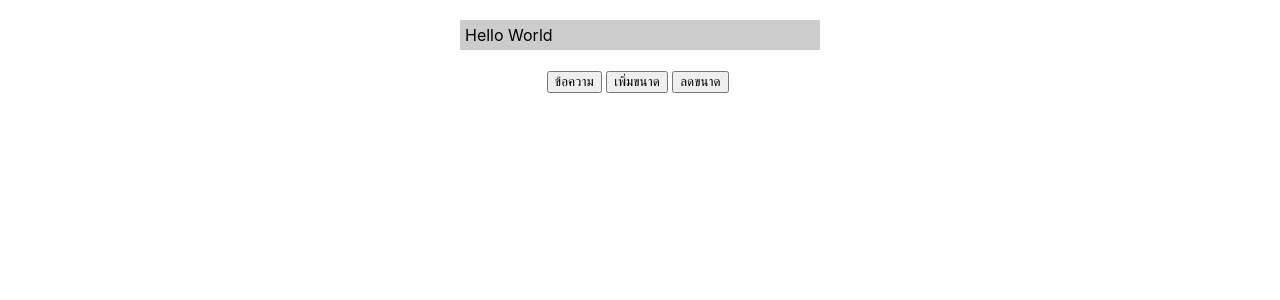
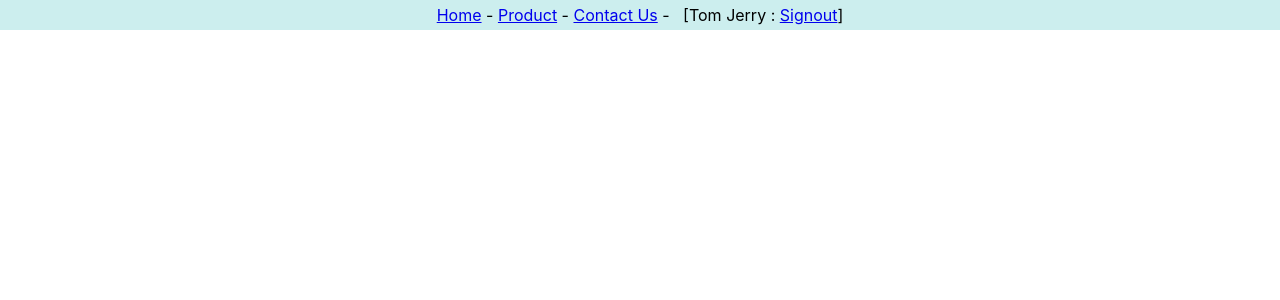
Before and after one commit to Niruthub/app1, a React (Create React App) app: page / in a window 1280 px wide. Shown: the top 300 px of the page. Built offline with nearby package versions, Linux system fonts and the light colour scheme.

Commit message:
crerate 3 file for Context

```diff
--- a/src/App.js
+++ b/src/App.js
@@ -2,10 +2,15 @@
 // import RefsArray from './refs-array'
 // import RefsFunc from './refs-func'
 // import { EventData2 } from './event-data'
-import MessageBox from './state-func'
-
+// import MessageBox from './state-func'
+import {userContext} from './context'
+import Header from './context-header'
 
 
 export default function App(){
-  return <MessageBox/>
+  return (
+    <userContext.Provider value={'Tom Jerry'}>
+      <Header/>
+    </userContext.Provider>
+    )
 }
--- /dev/null
+++ b/src/context-header.js
@@ -0,0 +1,25 @@
+import React, { Component } from "react";
+import {userContext} from './context'
+
+export default class Header extends React.Component{
+    static contextType = userContext
+
+    render(){
+        const user = this.context
+
+        const headerStyle = {
+            backgroundColor:'#cee',
+            textAlign:'center',
+            padding: 5
+        }
+
+        return(
+            <div style={headerStyle}>
+                <a href=" ">Home</a>&nbsp;-&nbsp;
+                <a href=" ">Product</a>&nbsp;-&nbsp;
+                <a href=" ">Contact Us</a>&nbsp;-&nbsp;&nbsp;
+                [{user}&nbsp;:&nbsp;<a href=" ">Signout</a>]
+            </div>
+        )
+    }
+}
--- /dev/null
+++ b/src/context.js
@@ -0,0 +1,4 @@
+import React,{createContext} from "react";
+
+export const userContext = createContext() // หรือ React.createContext()
+/* เป็นตัวแปร ส่งออกแบบ default ไม่ได้ */
```
